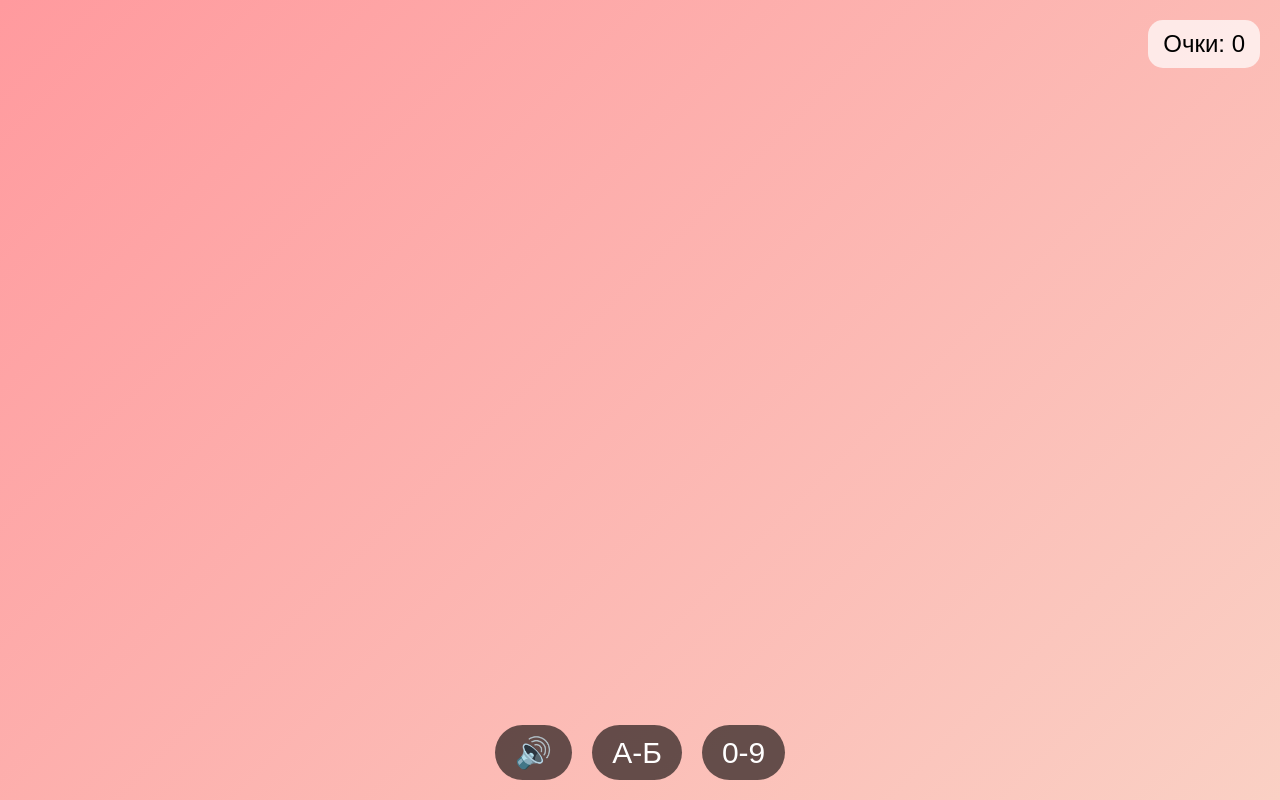
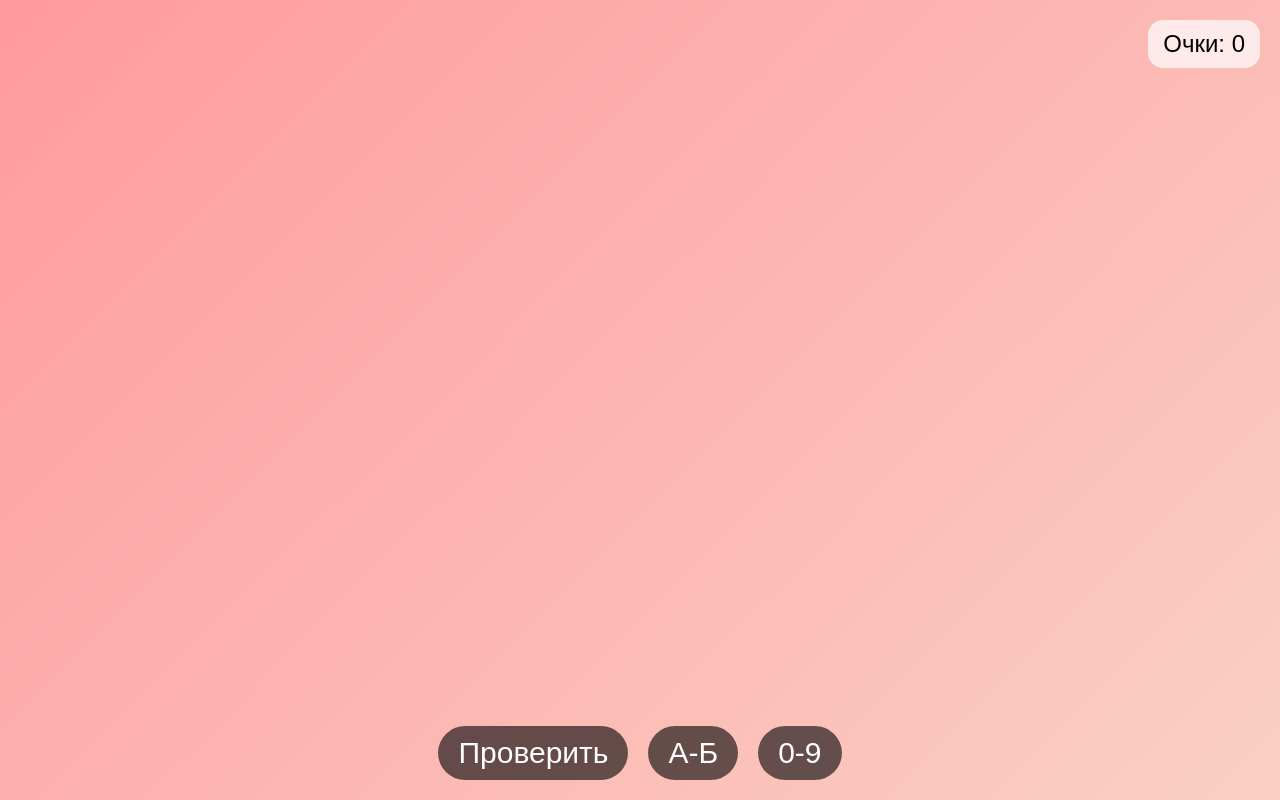
Before and after one commit to Pulkovoground/abc, a plain HTML site: page index.html in a window 1280 px wide. Drawn offline with Linux system fonts and the light colour scheme.

Commit message:
Update index.html

```diff
--- a/index.html
+++ b/index.html
@@ -11,7 +11,7 @@
     <div class="card" id="card"></div>
 
     <div class="controls">
-      <button id="repeatBtn">🔊</button>
+      <button id="checkBtn">Проверить</button>
       <button id="lettersBtn">А-Б</button>
       <button id="numbersBtn">0-9</button>
     </div>
```
